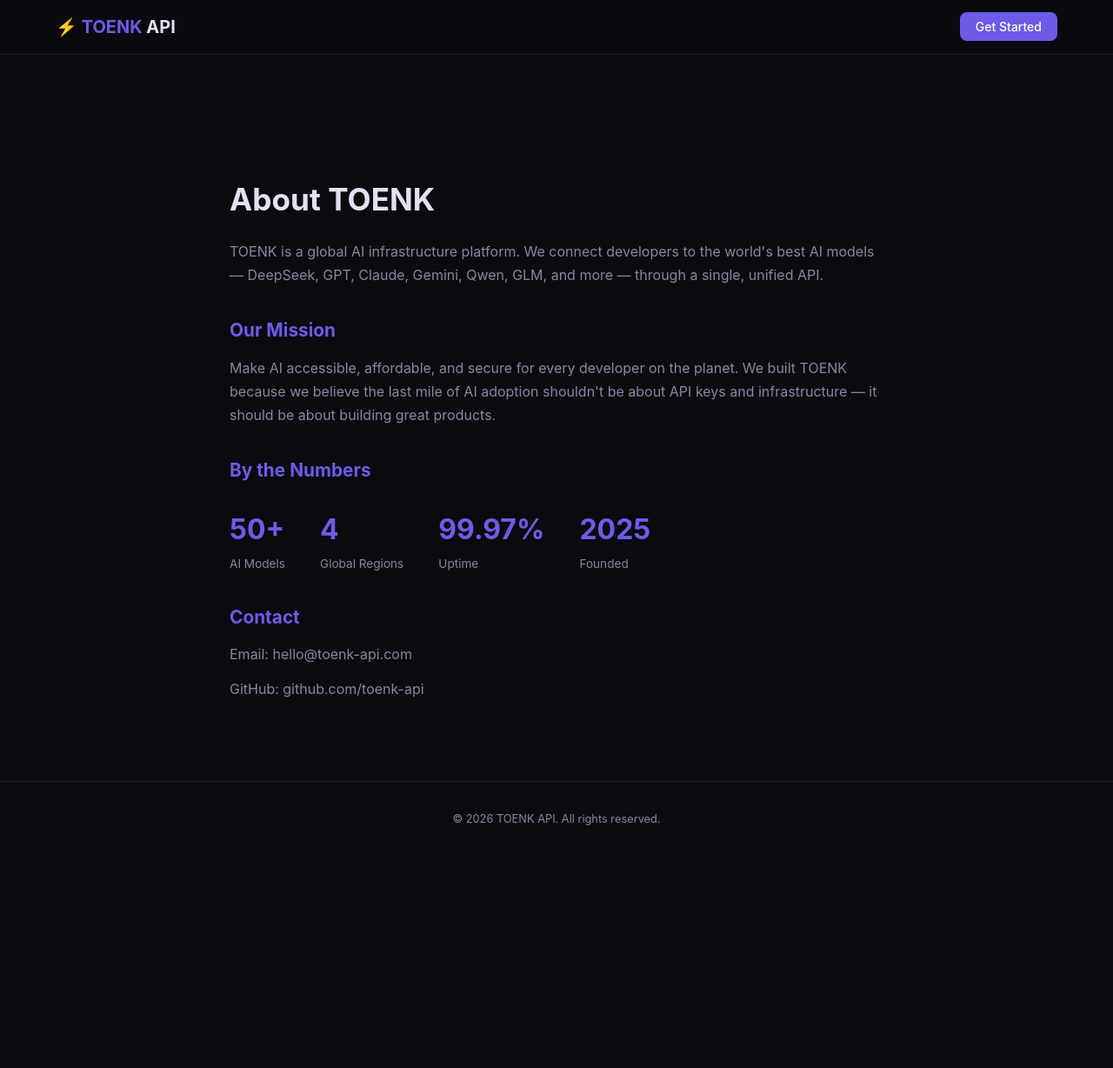
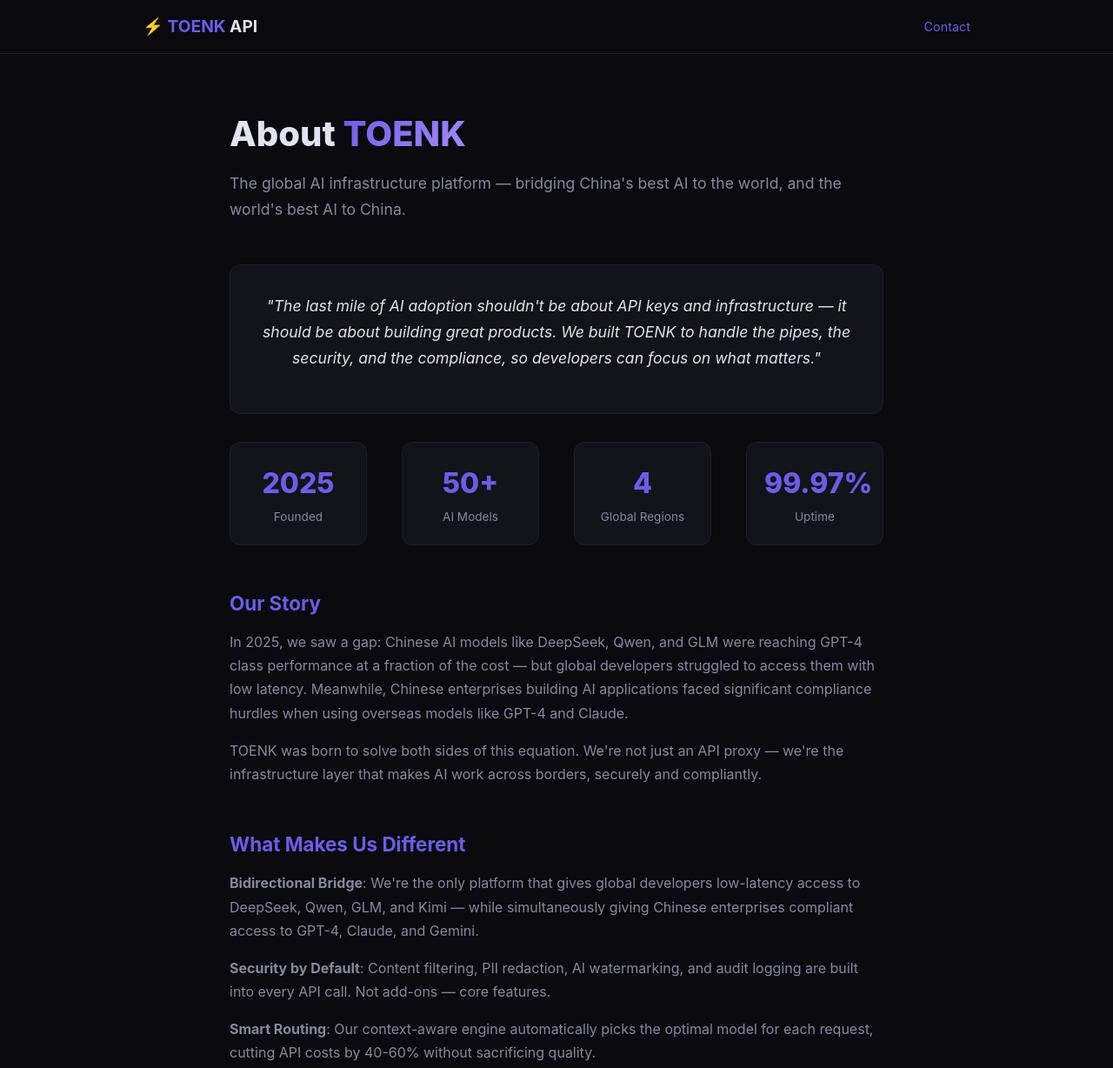
Before and after one commit to toenk-api/website, a plain HTML site: page about/index.html in a window 1280 px wide. Shown: the top 1228 px of the page at 87% size. Before the commit the page ends 984 px from the top, so only its background shows below. Drawn offline with Linux system fonts and the light colour scheme.

Commit message:
update: enhanced About page with story, roadmap, team metrics

```diff
--- a/about/index.html
+++ b/about/index.html
@@ -3,44 +3,75 @@
 <head>
 <meta charset="UTF-8"><meta name="viewport" content="width=device-width,initial-scale=1.0">
 <title>About — TOENK API</title>
+<meta name="description" content="TOENK is a global AI infrastructure platform. We connect developers to 50+ AI models through a single, secure, API.">
 <style>
-:root{--bg:#0a0a0f;--surface:#13131a;--border:#1e1e2e;--text:#e2e2f0;--text-dim:#8888a0;--accent:#6c5ce7}
+:root{--bg:#0a0a0f;--surface:#13131a;--border:#1e1e2e;--text:#e2e2f0;--text-dim:#8888a0;--accent:#6c5ce7;--green:#00d2a0;--radius:12px}
 *{margin:0;padding:0;box-sizing:border-box}
 body{background:var(--bg);color:var(--text);font-family:-apple-system,BlinkMacSystemFont,'Segoe UI',system-ui,sans-serif;line-height:1.7}
 nav{position:fixed;top:0;width:100%;background:rgba(10,10,15,.85);backdrop-filter:blur(20px);border-bottom:1px solid var(--border);z-index:100}
-nav .inner{max-width:1200px;margin:0 auto;padding:14px 24px;display:flex;align-items:center;justify-content:space-between}
-nav .logo{font-size:1.25em;font-weight:700;color:var(--text);text-decoration:none}
+nav .inner{max-width:1000px;margin:0 auto;padding:14px 24px;display:flex;align-items:center;justify-content:space-between}
+nav .logo{font-size:1.2em;font-weight:700;color:var(--text);text-decoration:none}
 nav .logo span{color:var(--accent)}
-.btn{padding:8px 18px;border-radius:8px;font-size:.875em;font-weight:500;text-decoration:none}
-.btn-primary{background:var(--accent);color:#fff}
-section{padding:80px 24px;max-width:800px;margin:0 auto}
-h1{font-size:2.2em;font-weight:700;margin:120px 0 16px}
-h2{font-size:1.3em;margin:32px 0 12px;color:var(--accent)}
-p{color:var(--text-dim);margin-bottom:12px}
-.stats{display:flex;gap:40px;flex-wrap:wrap;margin:24px 0}
-.stat-num{font-size:2em;font-weight:700;color:var(--accent)}
+main{max-width:800px;margin:0 auto;padding:120px 24px 60px}
+h1{font-size:2.5em;font-weight:800;margin-bottom:8px}
+h1 span{background:linear-gradient(135deg,var(--accent),#a78bfa);-webkit-background-clip:text;-webkit-text-fill-color:transparent}
+.sub{color:var(--text-dim);font-size:1.1em;margin-bottom:48px}
+h2{font-size:1.4em;margin:48px 0 12px;color:var(--accent)}
+h3{font-size:1.1em;margin:24px 0 8px}
+p{color:var(--text-dim);margin-bottom:16px}
+.stats{display:flex;gap:40px;flex-wrap:wrap;margin:32px 0}
+.stat{text-align:center;padding:20px;background:var(--surface);border:1px solid var(--border);border-radius:var(--radius);flex:1;min-width:140px}
+.stat-num{font-size:2em;font-weight:800;color:var(--accent)}
 .stat-label{font-size:.85em;color:var(--text-dim)}
-footer{border-top:1px solid var(--border);padding:32px 24px;text-align:center;color:var(--text-dim);font-size:.8em}
+.timeline{position:relative;padding-left:24px;border-left:2px solid var(--border);margin:24px 0}
+.timeline-item{margin-bottom:28px;position:relative}
+.timeline-item::before{content:'';position:absolute;left:-30px;top:4px;width:12px;height:12px;border-radius:50%;background:var(--accent)}
+.timeline-item h4{font-size:1em;margin-bottom:4px}
+.timeline-item p{font-size:.85em;color:var(--text-dim)}
+.vision{background:var(--surface);border:1px solid var(--border);border-radius:var(--radius);padding:32px;margin:32px 0;text-align:center}
+.vision p{font-size:1.1em;color:var(--text);font-style:italic}
+footer{text-align:center;padding:40px 24px;border-top:1px solid var(--border);color:var(--text-dim);font-size:.8em}
 </style>
 </head>
 <body>
-<nav><div class="inner"><a href="/" class="logo">&#x26A1; <span>TOENK</span> API</a><div><a href="/sign-up" class="btn btn-primary">Get Started</a></div></div></nav>
-<section>
-<h1>About TOENK</h1>
-<p>TOENK is a global AI infrastructure platform. We connect developers to the world's best AI models — DeepSeek, GPT, Claude, Gemini, Qwen, GLM, and more — through a single, unified API.</p>
-<h2>Our Mission</h2>
-<p>Make AI accessible, affordable, and secure for every developer on the planet. We built TOENK because we believe the last mile of AI adoption shouldn't be about API keys and infrastructure — it should be about building great products.</p>
-<h2>By the Numbers</h2>
+<nav><div class="inner"><a href="/" class="logo">&#x26A1; <span>TOENK</span> API</a><div><a href="/contact" style="color:var(--accent);text-decoration:none;font-size:.9em">Contact</a></div></div></nav>
+
+<main>
+<h1>About <span>TOENK</span></h1>
+<p class="sub">The global AI infrastructure platform — bridging China's best AI to the world, and the world's best AI to China.</p>
+
+<div class="vision">
+<p>"The last mile of AI adoption shouldn't be about API keys and infrastructure — it should be about building great products. We built TOENK to handle the pipes, the security, and the compliance, so developers can focus on what matters."</p>
+</div>
+
 <div class="stats">
-<div><div class="stat-num">50+</div><div class="stat-label">AI Models</div></div>
-<div><div class="stat-num">4</div><div class="stat-label">Global Regions</div></div>
-<div><div class="stat-num">99.97%</div><div class="stat-label">Uptime</div></div>
-<div><div class="stat-num">2025</div><div class="stat-label">Founded</div></div>
+<div class="stat"><div class="stat-num">2025</div><div class="stat-label">Founded</div></div>
+<div class="stat"><div class="stat-num">50+</div><div class="stat-label">AI Models</div></div>
+<div class="stat"><div class="stat-num">4</div><div class="stat-label">Global Regions</div></div>
+<div class="stat"><div class="stat-num">99.97%</div><div class="stat-label">Uptime</div></div>
 </div>
+
+<h2>Our Story</h2>
+<p>In 2025, we saw a gap: Chinese AI models like DeepSeek, Qwen, and GLM were reaching GPT-4 class performance at a fraction of the cost — but global developers struggled to access them with low latency. Meanwhile, Chinese enterprises building AI applications faced significant compliance hurdles when using overseas models like GPT-4 and Claude.</p>
+<p>TOENK was born to solve both sides of this equation. We're not just an API proxy — we're the infrastructure layer that makes AI work across borders, securely and compliantly.</p>
+
+<h2>What Makes Us Different</h2>
+<p><strong>Bidirectional Bridge</strong>: We're the only platform that gives global developers low-latency access to DeepSeek, Qwen, GLM, and Kimi — while simultaneously giving Chinese enterprises compliant access to GPT-4, Claude, and Gemini.</p>
+<p><strong>Security by Default</strong>: Content filtering, PII redaction, AI watermarking, and audit logging are built into every API call. Not add-ons — core features.</p>
+<p><strong>Smart Routing</strong>: Our context-aware engine automatically picks the optimal model for each request, cutting API costs by 40-60% without sacrificing quality.</p>
+
+<h2>Roadmap</h2>
+<div class="timeline">
+<div class="timeline-item"><h4>2026 Q2 — Platform Foundation</h4><p>Global website launch · Blog & developer content · Playground · Smart routing engine · Cloudflare CDN</p></div>
+<div class="timeline-item"><h4>2026 Q3 — Security & Compliance</h4><p>SOC 2 Type II audit · Security gateway GA · MLPS 2.0 compliance reports · EU (Frankfurt) node · Status page</p></div>
+<div class="timeline-item"><h4>2026 Q4 — Enterprise Scale</h4><p>ISO 27001 certification · Agent hosting platform · Private deployment option · North America (Oregon) node · 99.99% SLA</p></div>
+<div class="timeline-item"><h4>2027 — Ecosystem</h4><p>Model fine-tuning API · Knowledge base (RAG) service · Workflow orchestration · Partner marketplace · Multi-cloud deployment</p></div>
+</div>
+
 <h2>Contact</h2>
-<p>Email: hello@toenk-api.com</p>
-<p>GitHub: github.com/toenk-api</p>
-</section>
-<footer>&copy; 2026 TOENK API. All rights reserved.</footer>
+<p>Email: <a href="mailto:support@toenk-api.com" style="color:var(--accent)">support@toenk-api.com</a></p>
+<p>GitHub: <a href="https://github.com/toenk-api" style="color:var(--accent)">github.com/toenk-api</a></p>
+</main>
+<footer>&copy; 2026 TOENK API · Global AI Infrastructure</footer>
 </body>
 </html>
```
